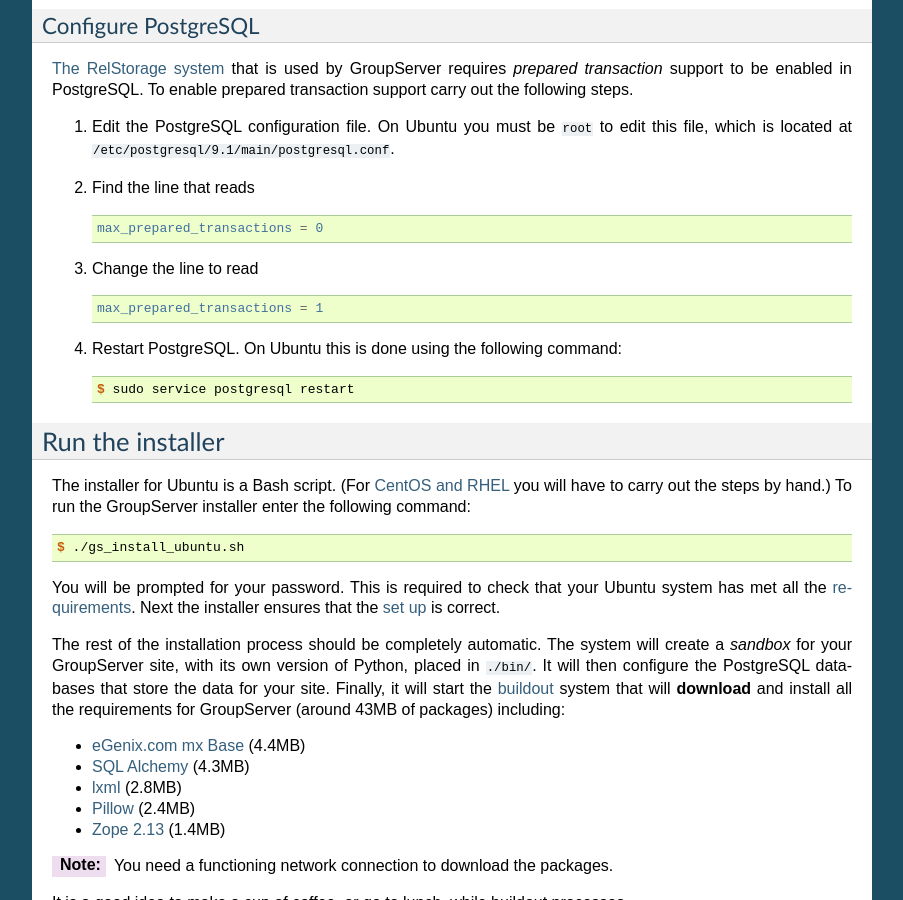
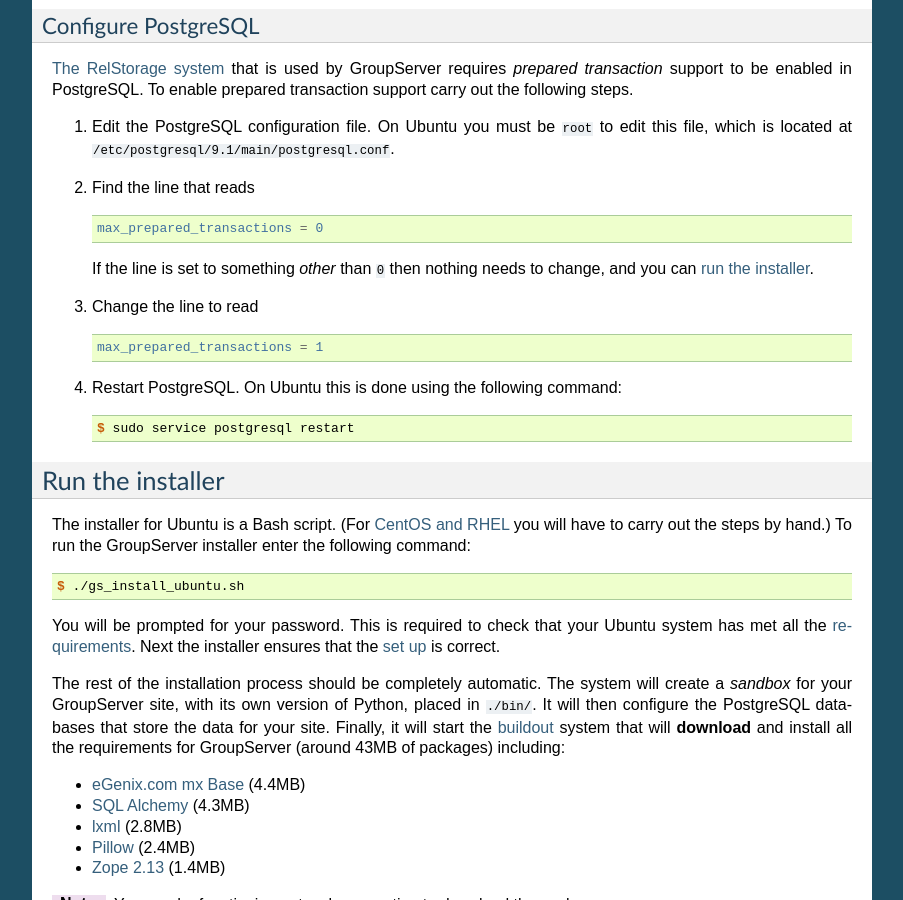
Before and after one commit to groupserver/buildout, a Sphinx documentation site: the page built from docs/groupserver-install.rst, in a window 1280 px wide and 900 px high, scrolled down 4545 px. Shown: the whole window, without its empty margins (198-1101 px from the left). Built offline with Sphinx 7.4.7, drawn with Linux system fonts in a browser that asks for light colours.

Commit message:
Clarifying the max_prepared_transactions, thanks to Scott Fosseen for the tip.

```diff
--- a/docs/groupserver-install.rst
+++ b/docs/groupserver-install.rst
@@ -264,9 +264,10 @@
 Configure PostgreSQL
 --------------------
 
-`The RelStorage system`_ that is used by GroupServer requires *prepared
-transaction* support to be enabled in PostgreSQL. To enable prepared
-transaction support carry out the following steps.
+`The RelStorage system`_ that is used by GroupServer requires
+*prepared transaction* support to be enabled in PostgreSQL. To
+enable prepared transaction support carry out the following
+steps.
 
 #. Edit the PostgreSQL configuration file. On Ubuntu you must be ``root``
    to edit this file, which is located at
@@ -277,6 +278,9 @@
    .. code-block:: cfg
 
      max_prepared_transactions = 0
+
+   If the line is set to something *other* than ``0`` then
+   nothing needs to change, and you can `run the installer`_.
 
 #. Change the line to read
 
```
